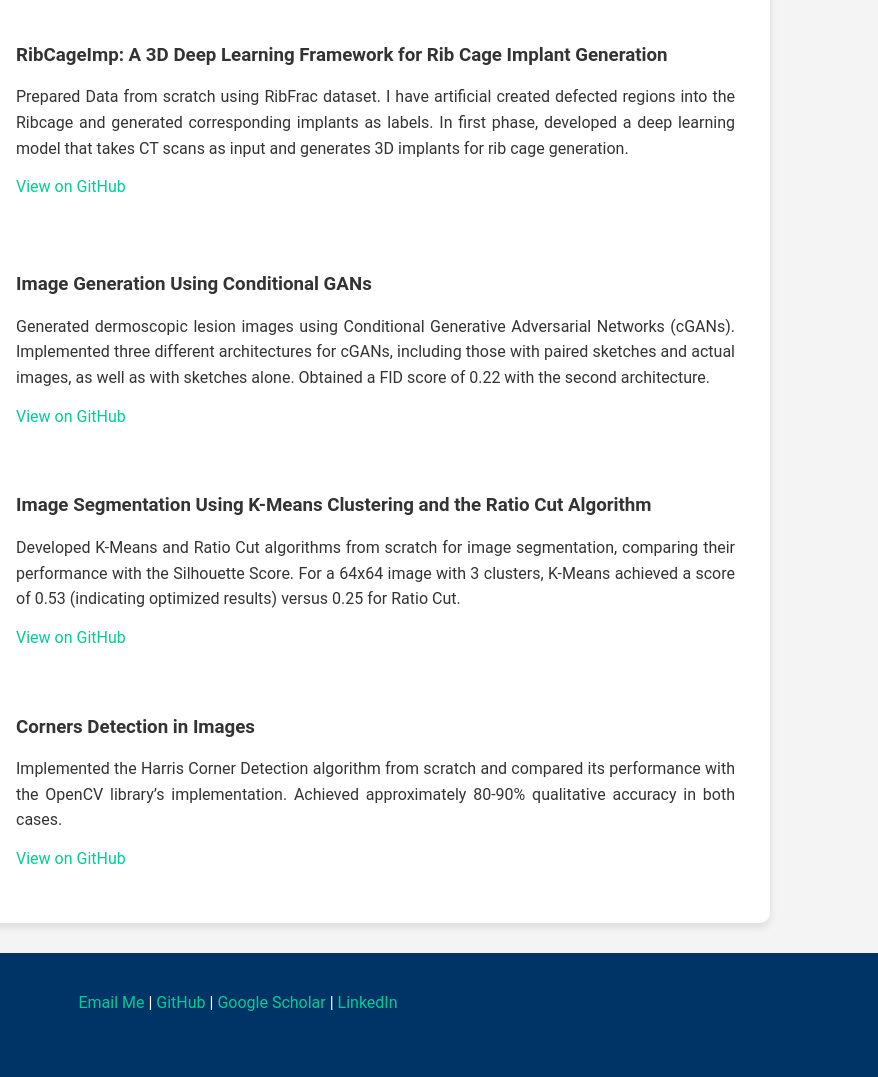
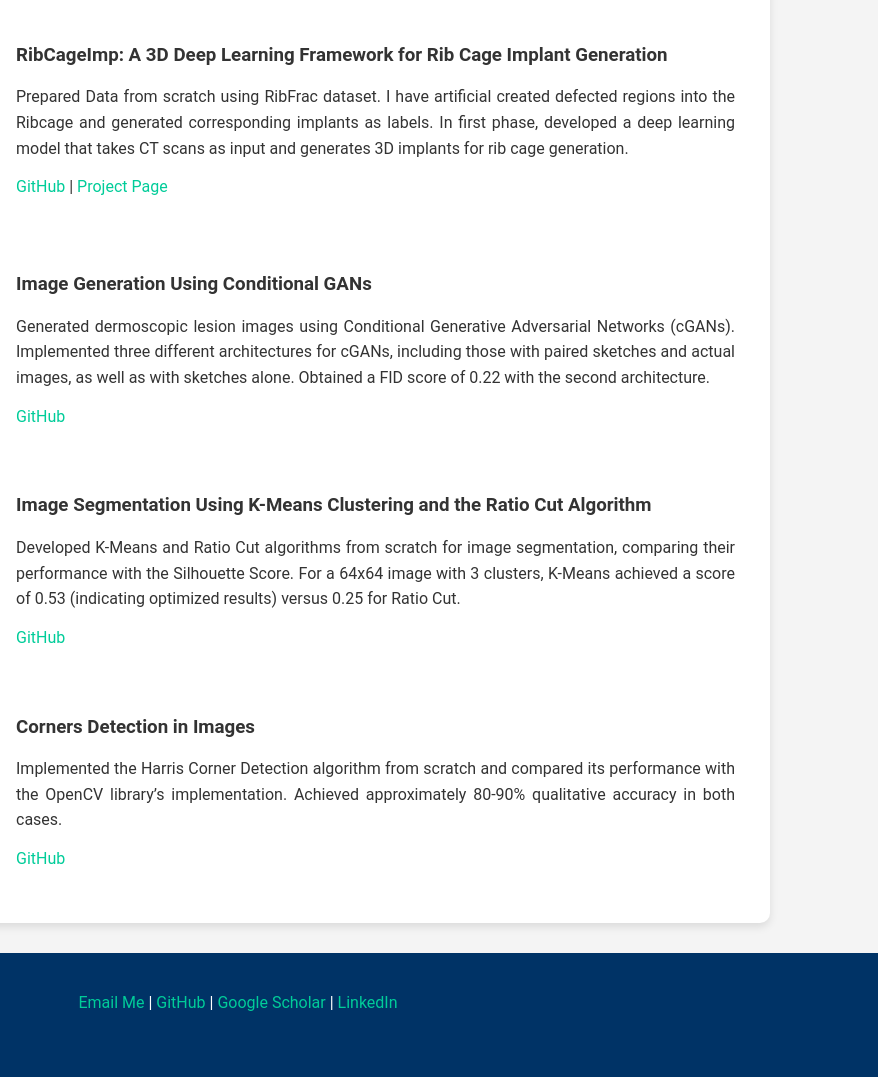
Before and after one commit to GyanendraChaubey/portfolio, a plain HTML site: page projects.html in a window 1280 px wide. Shown: the part 175-1252 px from the top of the page, 402-1280 px from the left. Drawn offline with Linux system fonts and the light colour scheme.

Commit message:
improved intro and projects

```diff
--- a/projects.html
+++ b/projects.html
@@ -26,7 +26,8 @@
                 <p>Prepared Data from scratch using RibFrac dataset. I have artificial created defected regions into the Ribcage and
                     generated corresponding implants as labels. In first phase, developed a deep learning model that takes CT scans
                     as input and generates 3D implants for rib cage generation.</p>
-                <a href="https://github.com/GyanendraChaubey/RibCageImp">View on GitHub</a>
+                <a href="https://github.com/GyanendraChaubey/RibCageImp">GitHub</a> |
+                <a href="https://ribcageimp.github.io">Project Page</a>
             </div>
         </div>
         <div class="project-card">
@@ -36,7 +37,7 @@
                 <p>Generated dermoscopic lesion images using Conditional Generative Adversarial Networks (cGANs). Implemented
                     three different architectures for cGANs, including those with paired sketches and actual images, as well as with
                     sketches alone. Obtained a FID score of 0.22 with the second architecture.</p>
-                <a href="https://github.com/GyanendraChaubey/Dermoscopic-Image-Generation-using-cGAN">View on GitHub</a>
+                <a href="https://github.com/GyanendraChaubey/Dermoscopic-Image-Generation-using-cGAN">GitHub</a>
             </div>
         </div>
         <div class="project-card">
@@ -46,7 +47,7 @@
                 <p>Developed K-Means and Ratio Cut algorithms from scratch for image segmentation, comparing their performance
                     with the Silhouette Score. For a 64x64 image with 3 clusters, K-Means achieved a score of 0.53 (indicating optimized
                     results) versus 0.25 for Ratio Cut.</p>
-                <a href="https://github.com/GyanendraChaubey/Image-Segmentation-using-K-Means-clustering-and-Ratio-Cut">View on GitHub</a>
+                <a href="https://github.com/GyanendraChaubey/Image-Segmentation-using-K-Means-clustering-and-Ratio-Cut">GitHub</a>
             </div>
         </div>
         <div class="project-card">
@@ -55,7 +56,7 @@
                 <h3>Corners Detection in Images</h3>
                 <p>Implemented the Harris Corner Detection algorithm from scratch and compared its performance with the OpenCV
                     library’s implementation. Achieved approximately 80-90% qualitative accuracy in both cases.</p>
-                <a href="https://github.com/GyanendraChaubey/Detecting-Corners-in-an-Image-using-Harris-Corner-detection">View on GitHub</a>
+                <a href="https://github.com/GyanendraChaubey/Detecting-Corners-in-an-Image-using-Harris-Corner-detection">GitHub</a>
             </div>
         </div>
         <!-- Add more projects -->
```
Also changed, not shown: index.html (+1 -1 lines).
